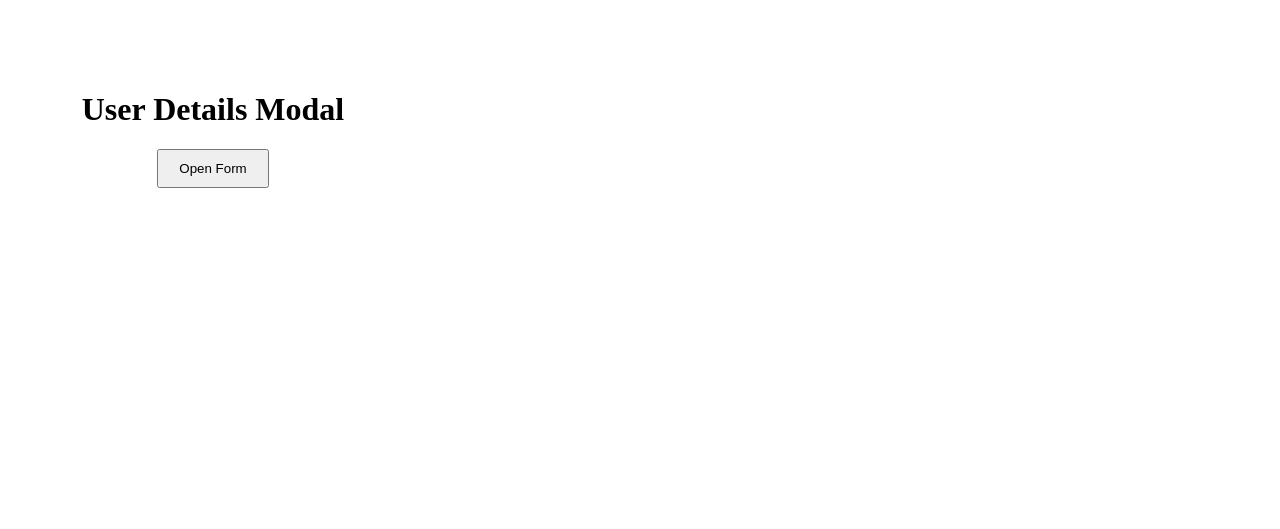
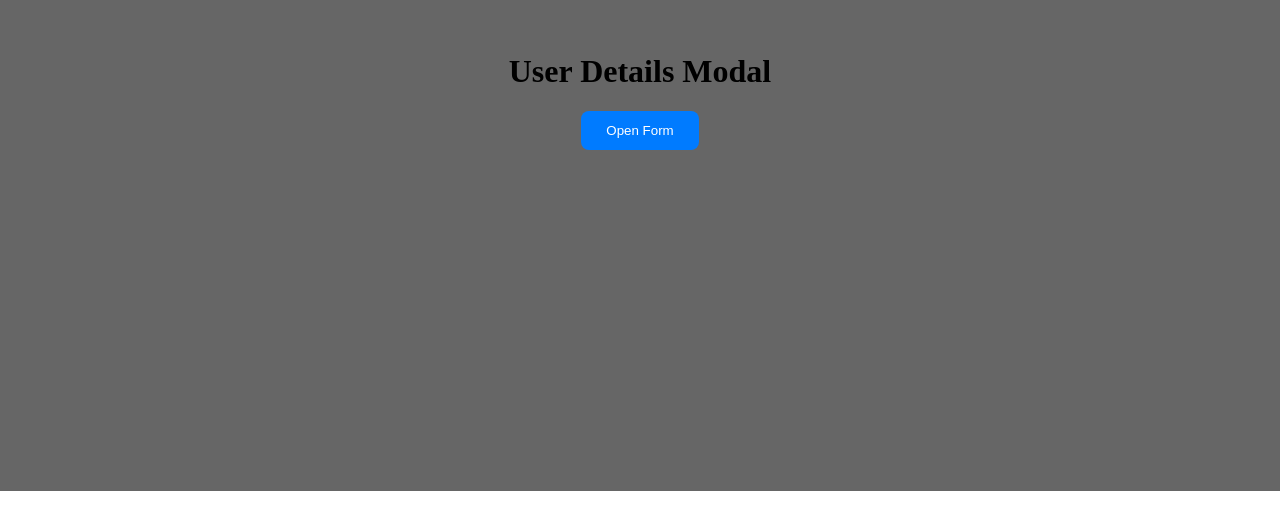
Before and after one commit to Brittosandy/xmodal-form, a React (Vite) app: page / in a window 1280 px wide. Shown: the part 309-838 px from the top of the page. After the commit the page ends 800 px from the top, so only its background shows below. Built offline with nearby package versions, Linux system fonts and the light colour scheme.

Commit message:
Updated XModal Modal box content

```diff
--- a/src/App.css
+++ b/src/App.css
@@ -1,4 +1,4 @@
-.app {
+/* .app {
   min-height: 100vh;
 }
 
@@ -48,4 +48,63 @@ input {
   background: #007bff;
   color: white;
   border: none;
+} */
+
+
+/* Modal overlay */
+.modal {
+  position: fixed;
+  top: 0;
+  left: 0;
+  width: 100%;
+  height: 100%;
+  background: rgba(0, 0, 0, 0.6);
 }
+
+/* Center initial page */
+.main-container {
+  height: 100vh;
+  display: flex;
+  justify-content: center;
+  align-items: center;
+  flex-direction: column;
+}
+
+/* Open form button */
+.open-form-btn {
+  background: #007bff;
+  color: white;
+  padding: 12px 25px;
+  border: none;
+  border-radius: 8px;
+  cursor: pointer;
+}
+
+/* Modal box */
+.modal-content {
+  position: absolute;
+  top: 50%;
+  left: 50%;
+  transform: translate(-50%, -50%);
+  background: white;
+  width: 380px;
+  padding: 30px;
+  border-radius: 12px;
+  text-align: center;
+}
+
+/* Inputs */
+input {
+  width: 90%;
+  padding: 10px;
+  margin: 10px 0;
+}
+
+/* Submit button */
+.submit-button {
+  padding: 10px 20px;
+  background: #007bff;
+  color: white;
+  border: none;
+  border-radius: 6px;
+}
```
Also changed, not shown: src/App.jsx (+89 -0 lines).
